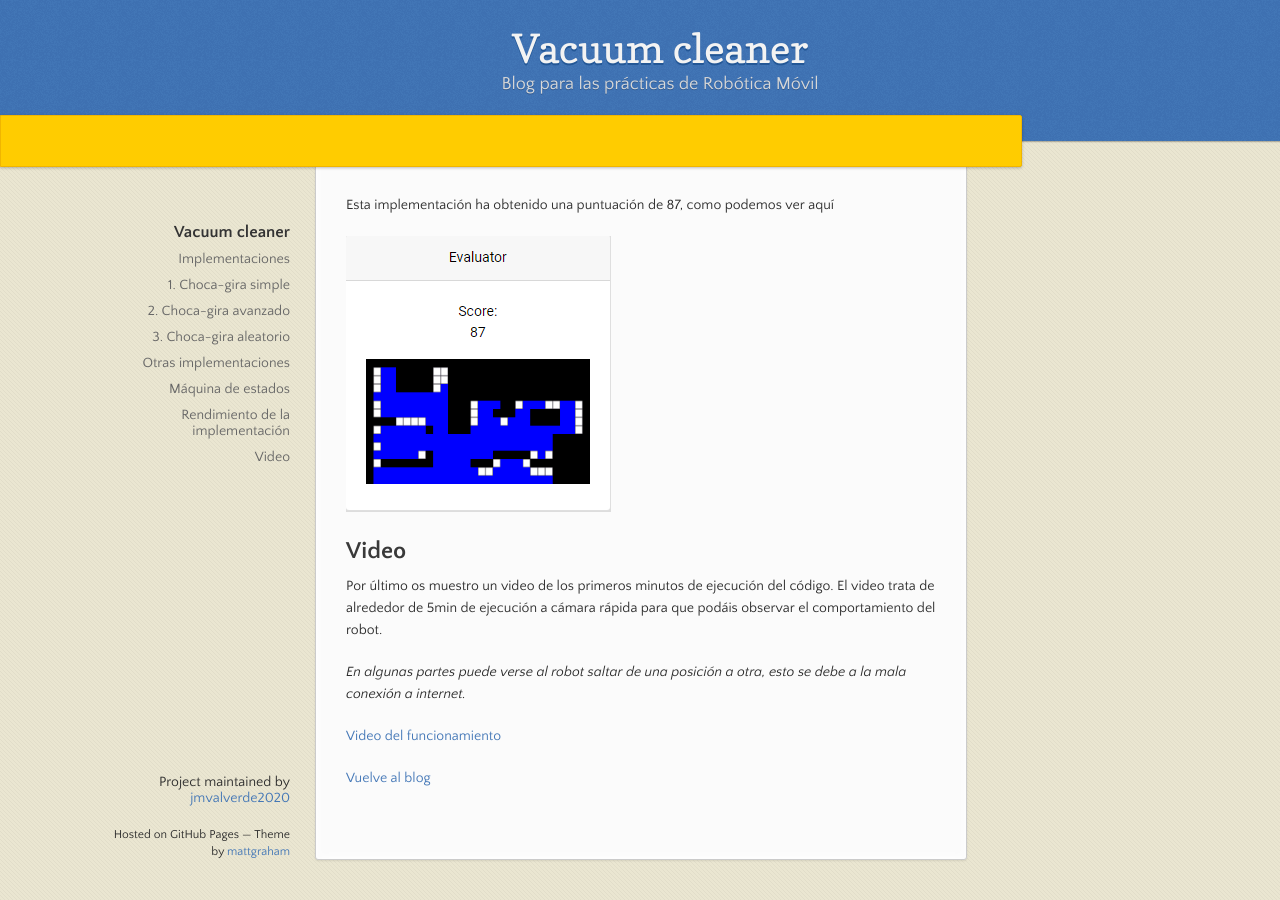
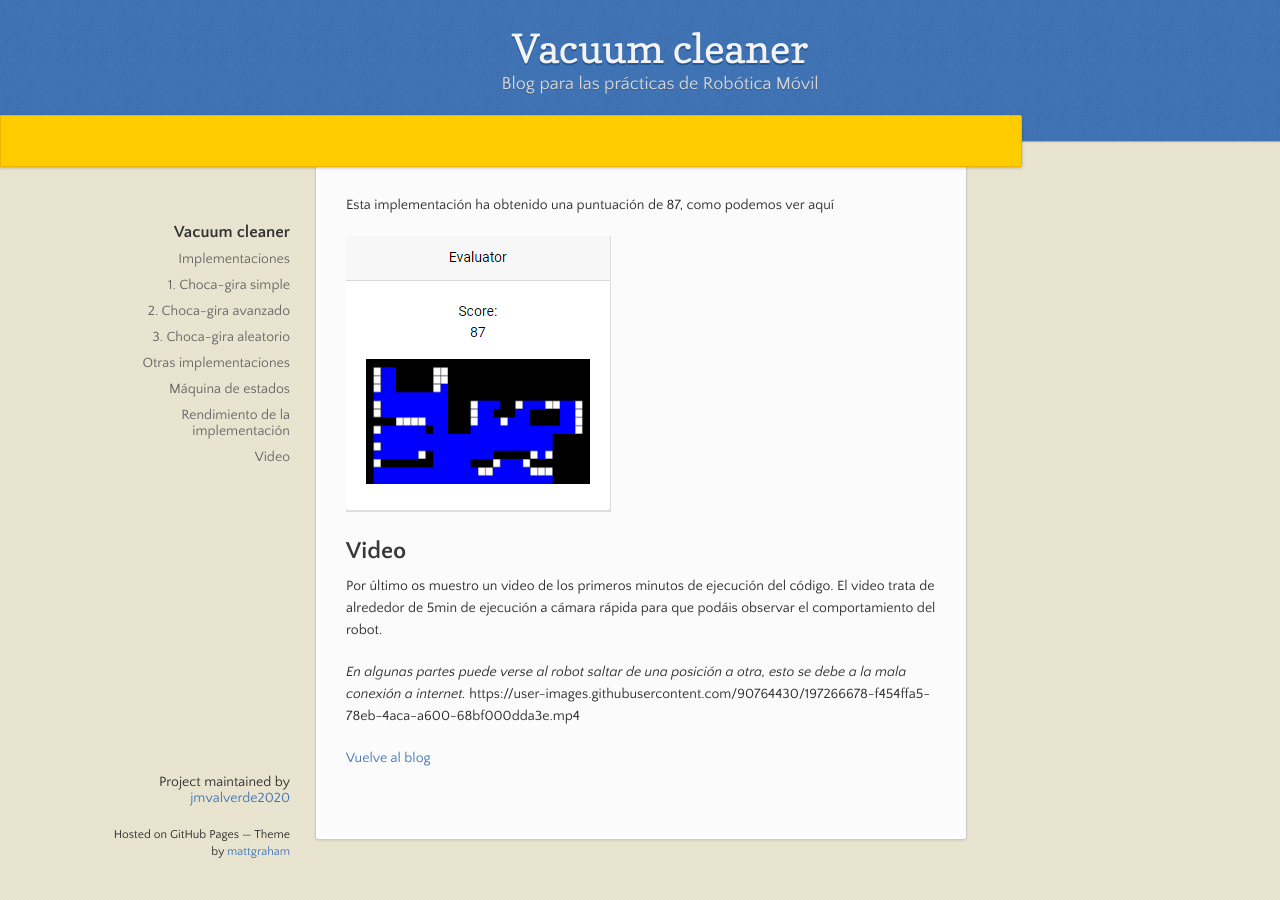
Before and after one commit to jmvalverde2020/robotica_movil_blog, a Jekyll site: the page built from docs/P1/vacuum_cleaner.md, in a window 1280 px wide and 900 px high, scrolled down 1875 px. Built offline with Jekyll 4.4.1, drawn with Linux system fonts in a browser that asks for light colours; our own code applies the rules of GitHub Pages for plain Markdown files.

Commit message:
Update vacuum_cleaner.md

```diff
--- a/docs/P1/vacuum_cleaner.md
+++ b/docs/P1/vacuum_cleaner.md
@@ -47,7 +47,7 @@ Por último os muestro un video de los primeros minutos de ejecución del códig
 El video trata de alrededor de 5min de ejecución a cámara rápida para que podáis observar el comportamiento del robot.
 
 _En algunas partes puede verse al robot saltar de una posición a otra, esto se debe a la mala conexión a internet._
+https://user-images.githubusercontent.com/90764430/197266678-f454ffa5-78eb-4aca-a600-68bf000dda3e.mp4
 
-[Video del funcionamiento](https://drive.google.com/file/d/1ntEG9PLQ5Jy8CvPsx3WR6oiTrp91ERsP/view?usp=sharing)
 
 [Vuelve al blog](./)
```
